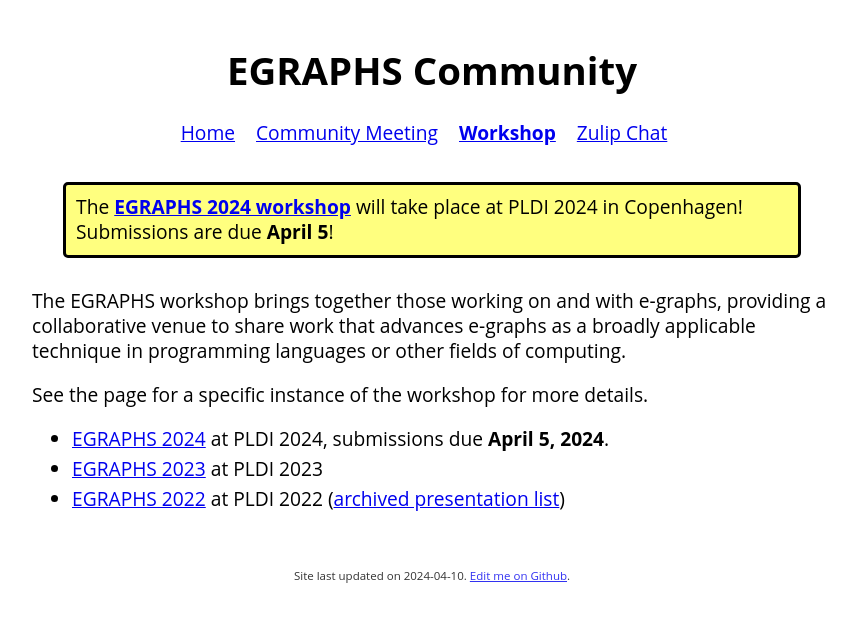
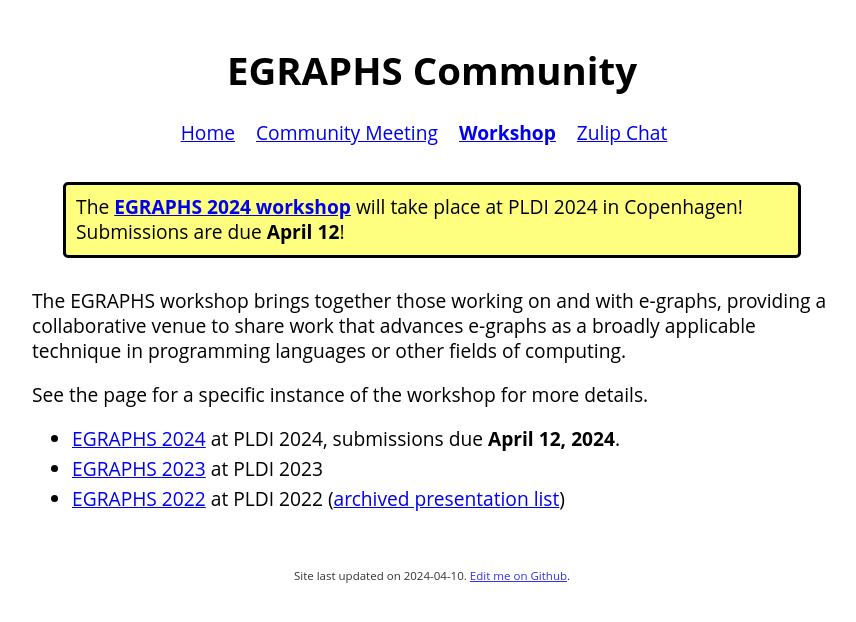
Before and after one commit to egraphs-community/egraphs-community.github.io, a Jekyll site: the page built from workshop/index.md, in a window 1280 px wide. Shown: the top 622 px of the page, without its empty margins (208-1064 px from the left). Built offline with Jekyll 4.4.1, drawn with Linux system fonts in a browser that asks for light colours.

Commit message:
update workshop deadline

```diff
--- a/_layouts/default.html
+++ b/_layouts/default.html
@@ -32,7 +32,7 @@
     <div class="callout">
       The <a href="https://pldi24.sigplan.org/home/egraphs-2024"><b>EGRAPHS 2024 workshop</b></a>
       will take place at PLDI 2024 in Copenhagen!
-      Submissions are due <b>April 5</b>!
+      Submissions are due <b>April 12</b>!
     </div>
 
     {{ content }}
--- a/workshop/index.md
+++ b/workshop/index.md
@@ -10,7 +10,7 @@ of computing.
 
 See the page for a specific instance of the workshop for more details.
 
--   [EGRAPHS 2024](https://pldi24.sigplan.org/home/egraphs-2024) at PLDI 2024, submissions due **April 5, 2024**.
+-   [EGRAPHS 2024](https://pldi24.sigplan.org/home/egraphs-2024) at PLDI 2024, submissions due **April 12, 2024**.
 -   [EGRAPHS 2023](https://pldi23.sigplan.org/home/egraphs-2023) at PLDI 2023
 -   [EGRAPHS 2022](https://pldi22.sigplan.org/home/egraphs-2022) at PLDI 2022
     ([archived presentation list](2022.html))
```
